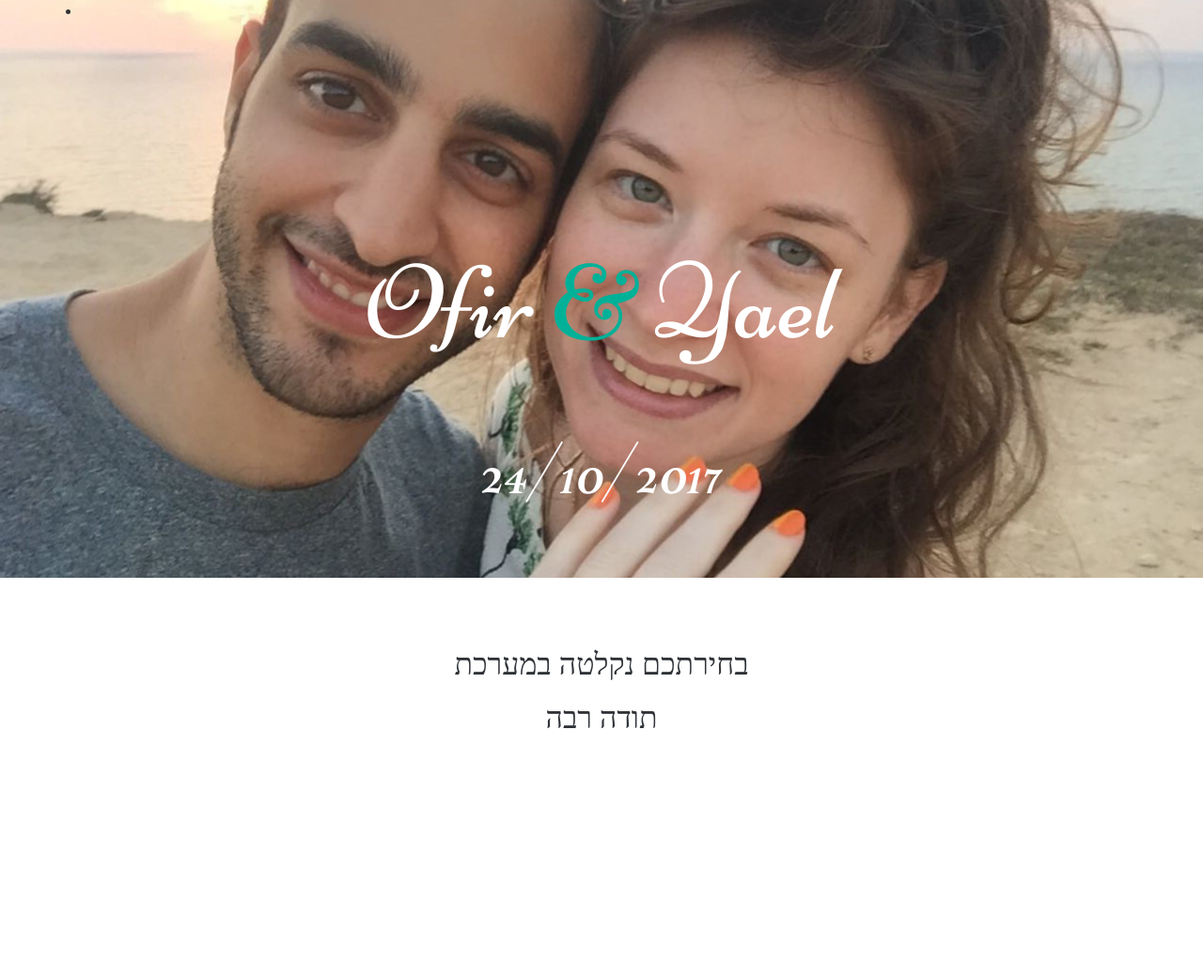
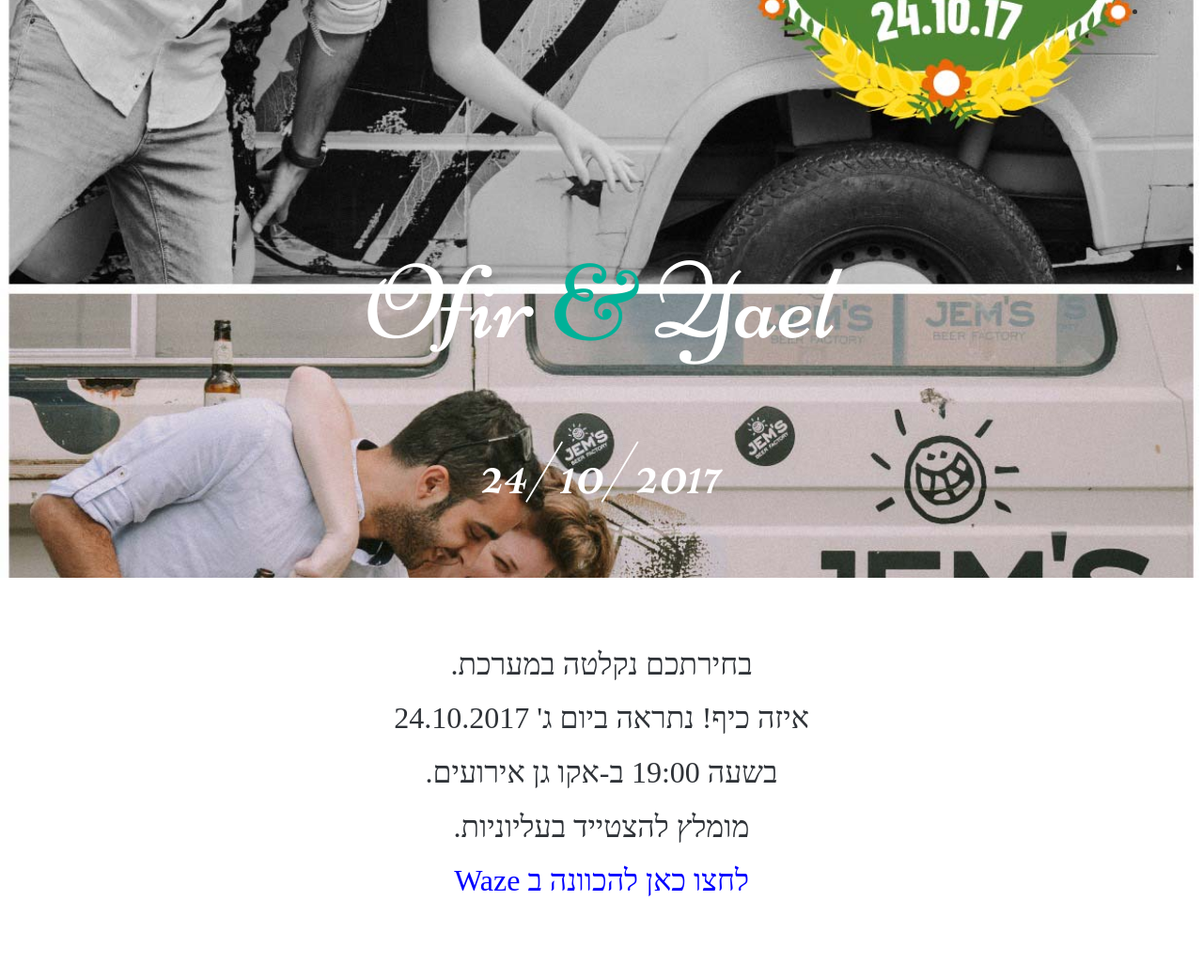
Before and after one commit to yanivfranco/Wedding-RSVP, a PHP site: page /ofir-yael/thankyou.php in a window 1280 px wide. Shown: the whole page at 94% size. Before the commit the page ends 775 px from the top, so only its background shows below. Run offline with PHP 8.4, Linux system fonts and the light colour scheme; some web fonts are replaced.

Commit message:
change thankyou page

```diff
--- a/ofir-yael/thankyou.php
+++ b/ofir-yael/thankyou.php
@@ -1,6 +1,6 @@
 
 <!DOCTYPE HTML>
-<html>
+<html dir="rtl">
 <head>
 <title>Ofir & Yael</title>
 <meta name="viewport" content="width=device-width, initial-scale=1">
@@ -32,7 +32,12 @@
 	<!--/welcome-->
 	<div class="welcome-section">
 		<div class="container">
-		   <p>בחירתכם נקלטה במערכת<br>תודה רבה</p>
+		   <p>בחירתכם נקלטה במערכת.<br>
+		   	איזה כיף! נתראה ביום ג' 24.10.2017 <br>בשעה 19:00 ב-אקו גן אירועים.<br>
+		   	מומלץ להצטייד בעליוניות.<br>
+		   	<a href="https://waze.com/ul/hsvbbdt0fn" style="color: blue;">לחצו כאן להכוונה ב Waze</a><br>
+
+		   </p>
 
 	</div>
 </body>
```
Also changed, not shown: ofir-yael/images/bg.jpg, ofir-yael/images/bg1.jpg (added).
